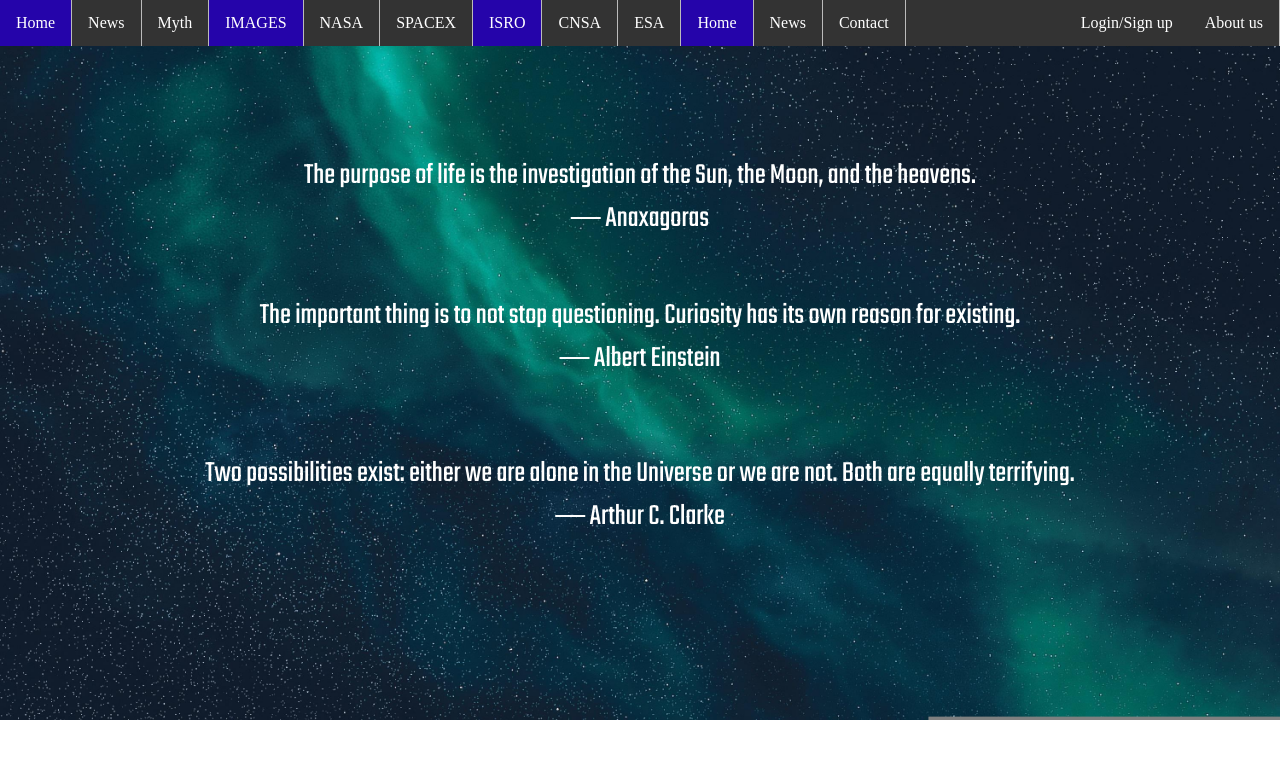
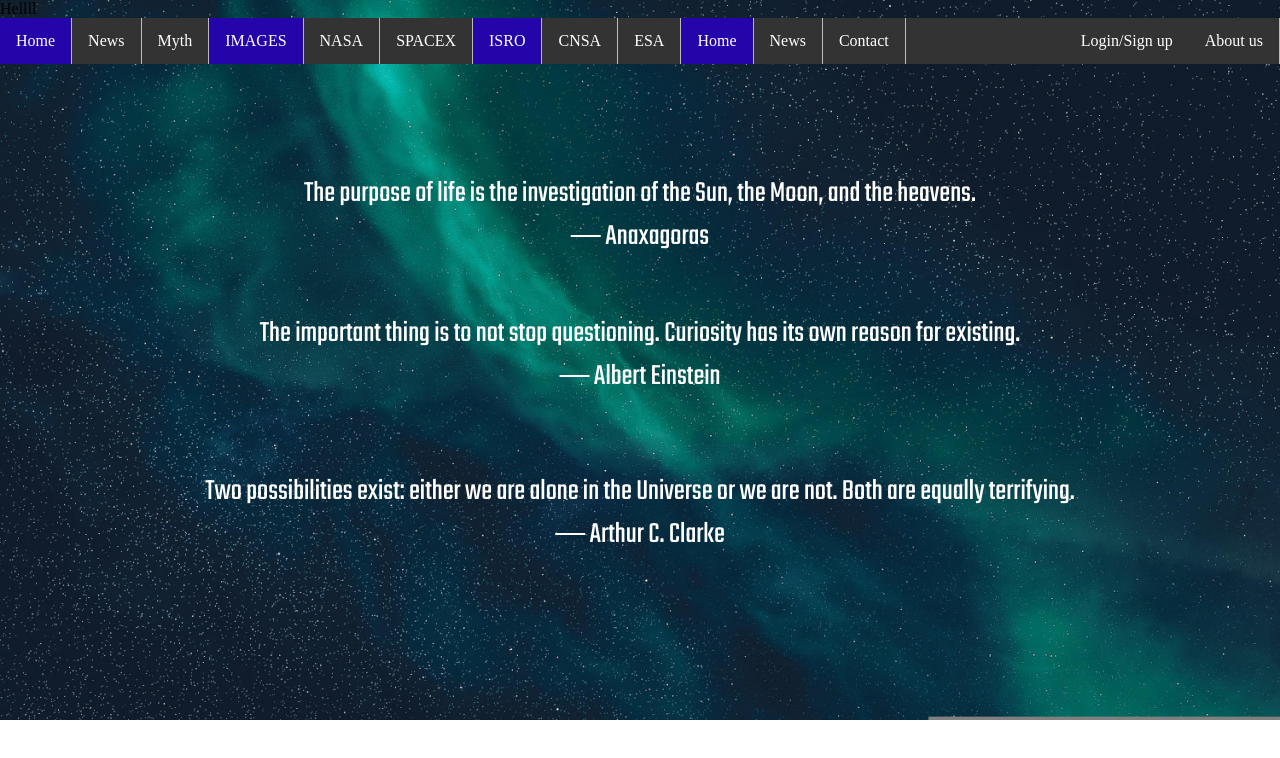
Before and after one commit to Cosmoweb-7/Web-Hoster, a plain HTML site: page index.html in a window 1280 px wide. Drawn offline with Linux system fonts and the light colour scheme; a web font is replaced by a local one.

Commit message:
Update index.html

```diff
--- a/index.html
+++ b/index.html
@@ -53,8 +53,8 @@ li a:hover:not(.active) {
 
         </style>
     </head>
-    <body class="bg" background="https://github.com/Cosmoweb-7/web-hoster/blob/0188b49d2dedd1bbb60551392ad6235a9925433a/after%20login.jpg">
-
+    <body class="bg" background="https://github.com/Cosmoweb-7/web-hoster/blob/1f7736742407a1adeaedfe60b5dbe86e76386684/after%20login.jpg">
+        <p>Hellll</p>
 
 <ul>
     <li><a class="active" href="file:///C:/Users/samarth%20rawal/Desktop/cosmo%20web/html/after_login.html">Home</a></li>
```
